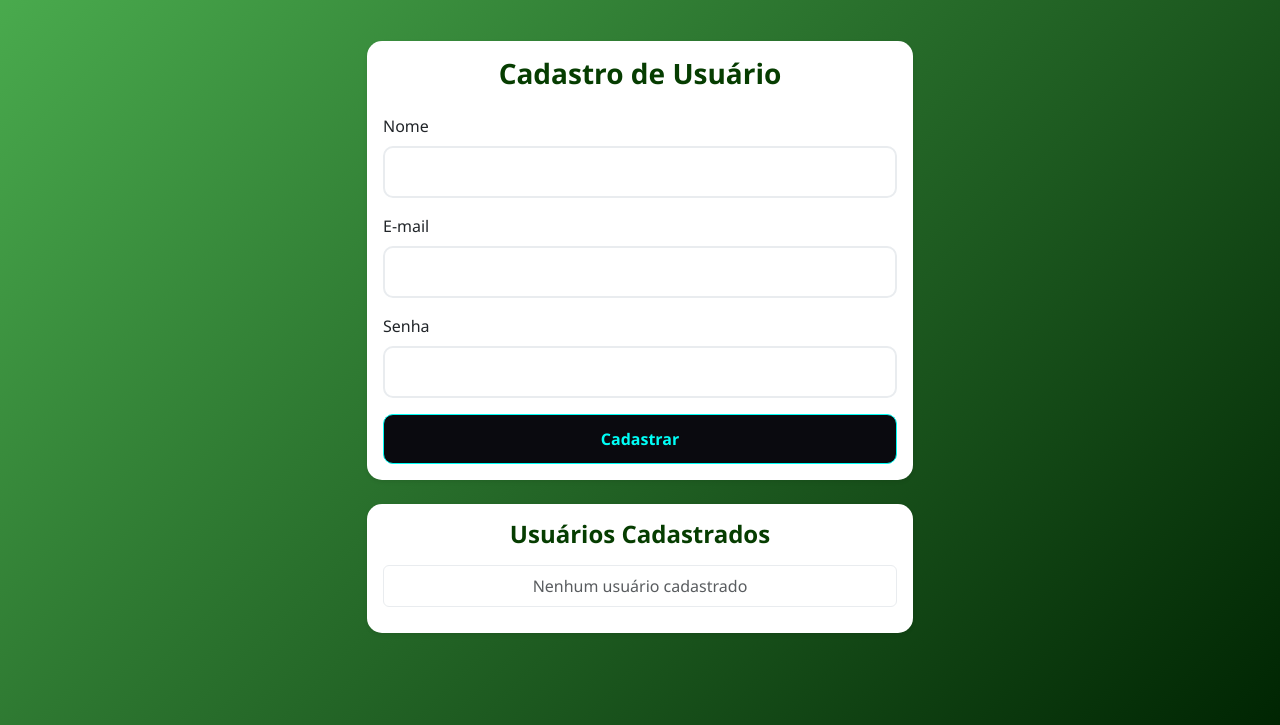
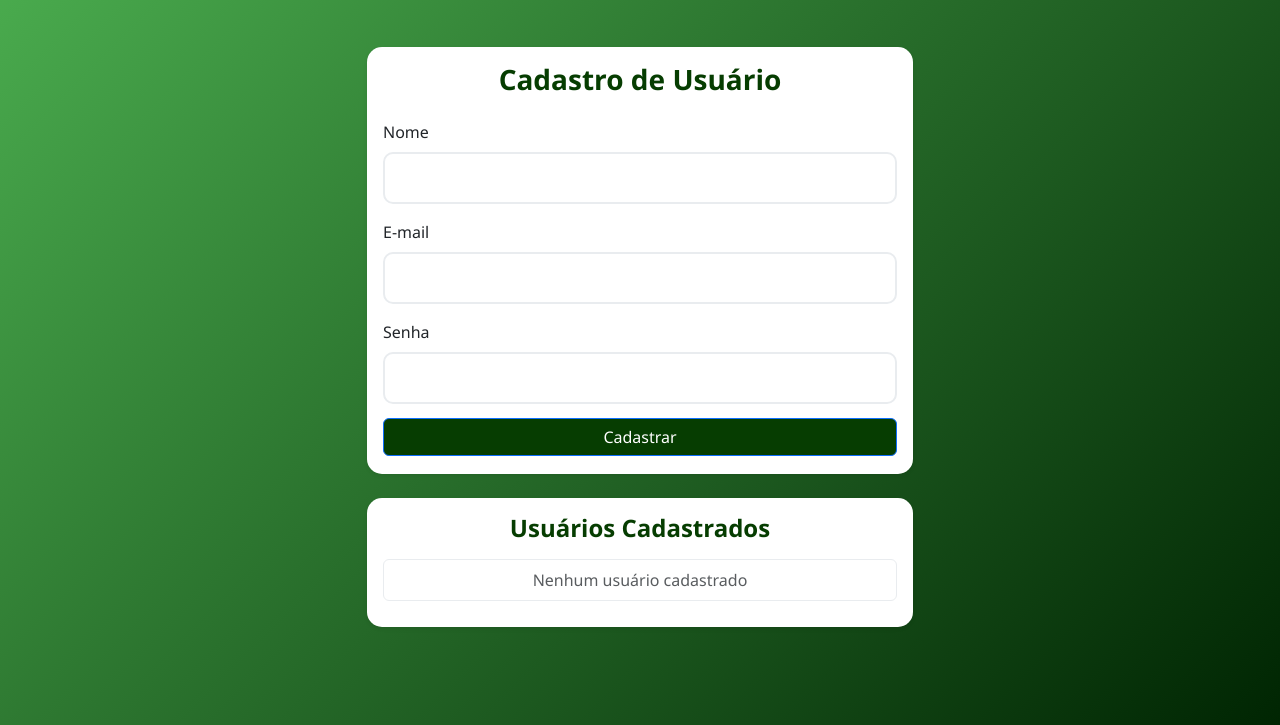
Before and after one commit to Mou-Spec/Projeto-Express-Js, a plain HTML site: page cadastro.html in a window 1280 px wide. Shown: the part 75-800 px from the top of the page. Drawn offline with nearby package versions, Linux system fonts and the light colour scheme.

Commit message:
Update cadastro.css

```diff
--- a/css/cadastro.css
+++ b/css/cadastro.css
@@ -33,56 +33,9 @@
 }
 
 .btn-primary {
-  background: var(--primary-color);
-  border: none;
-  border-radius: 10px;
-  padding: 12px;
-  font-weight: 600;
-  transition: var(--transition);
+ background: var(--primary-dark);
+  transform: translateY(-2px);
 }
-
-.btn-primary {
-  background: #0a0a0f;
-  color: #00fff7;
-  border: 1px solid #00fff7;
-  transition: all 0.2s ease;
-  position: relative;
-  overflow: hidden;
-}
-
-.btn-primary::before {
-  content: "";
-  position: absolute;
-  inset: 0;
-  background: linear-gradient(120deg, transparent, #ff00ff, transparent);
-  opacity: 0;
-  transition: opacity 0.2s ease;
-}
-
-.btn-primary:hover {
-  background: #050507;
-  color: #ff00ff;
-  box-shadow:
-    0 0 5px #00fff7,
-    0 0 10px #00fff7,
-    0 0 20px #ff00ff,
-    0 0 40px #ff00ff;
-  transform: scale(1.05);
-}
-
-.btn-primary:hover::before {
-  opacity: 1;
-  animation: glitch 0.3s infinite;
-}
-
-@keyframes glitch {
-  0% { transform: translateX(0); }
-  25% { transform: translateX(-2px); }
-  50% { transform: translateX(2px); }
-  75% { transform: translateX(-1px); }
-  100% { transform: translateX(0); }
-}
-
 .btn-danger {
   border-radius: 8px;
   transition: var(--transition);
```
